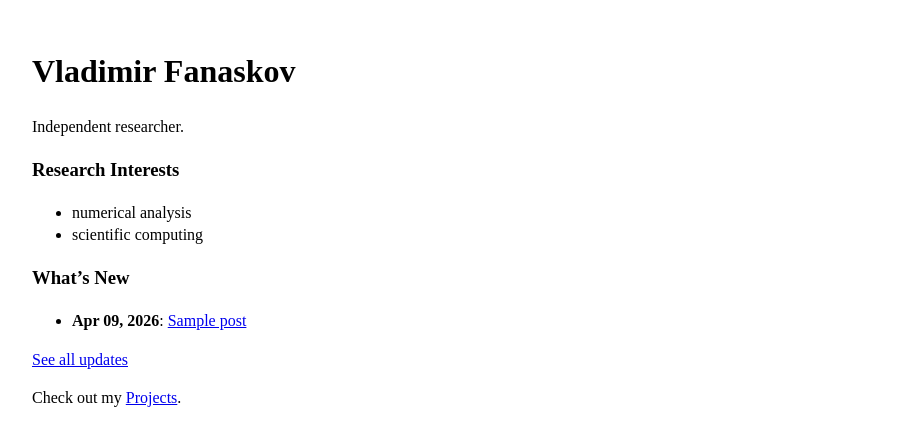
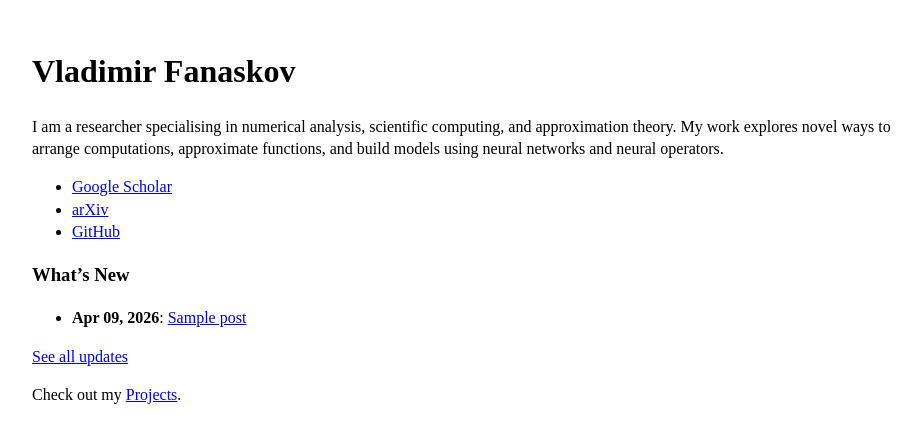
Before and after one commit to VLSF/vlsf.github.io, a Jekyll site: the page built from docs/index.md, in a window 1280 px wide. Shown: the top 446 px of the page, without its empty margins (38-959 px from the left). Built offline with Jekyll 4.4.1, drawn with Linux system fonts in a browser that asks for light colours; our own code applies the rules of GitHub Pages for plain Markdown files.

Commit message:
update index.md

```diff
--- a/docs/index.md
+++ b/docs/index.md
@@ -4,12 +4,11 @@ layout: main
 
 # Vladimir Fanaskov
 
-Independent researcher.
+I am a researcher specialising in numerical analysis, scientific computing, and approximation theory. My work explores novel ways to arrange computations, approximate functions, and build models using neural networks and neural operators.
 
-### Research Interests
-
-* numerical analysis
-* scientific computing
+* [Google Scholar](https://scholar.google.com/citations?user=iK5gdo8AAAAJ&hl=en)
+* [arXiv](https://arxiv.org/search/math?searchtype=author&query=Fanaskov,+V)
+* [GitHub](https://github.com/VLSF)
 
 ### What's New
 
```
